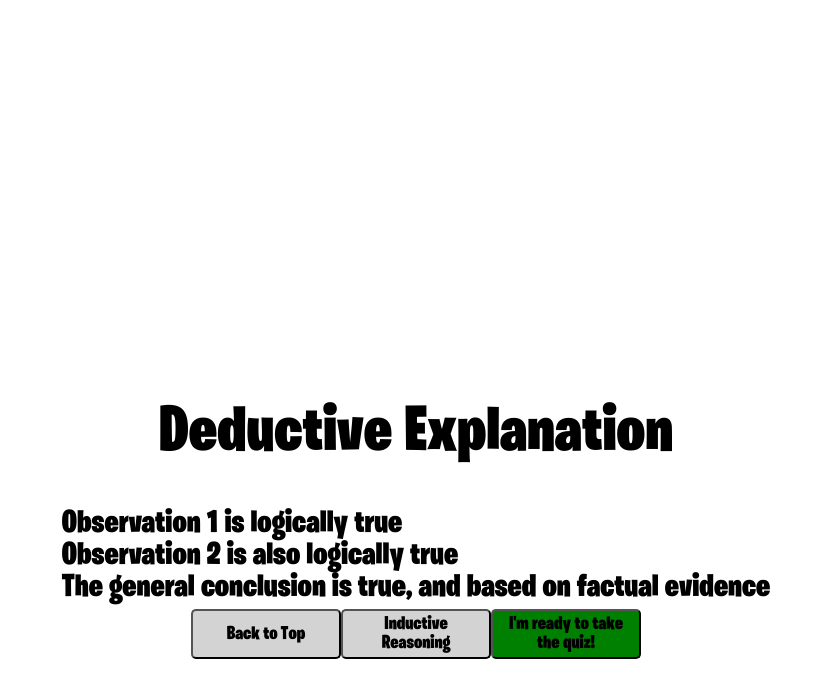
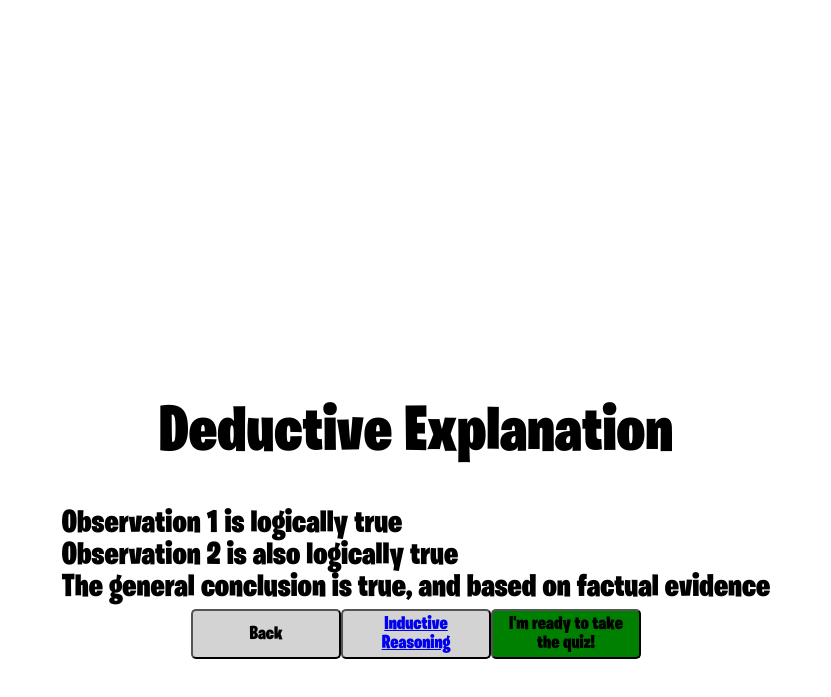
Before and after one commit to kliang96/dynamic-midterm, a plain HTML site: page dynamic-midterm/deductive.html in a window 1280 px wide. Shown: the part 699-1396 px from the top of the page, without its empty margins (232-1063 px from the left). Drawn offline with Linux system fonts and the light colour scheme.

Commit message:
linked deductive an dinductive buttons

```diff
--- a/dynamic-midterm/deductive.html
+++ b/dynamic-midterm/deductive.html
@@ -29,8 +29,8 @@
             <div class="deductive_answer">The general conclusion is true, and based on factual evidence</div>
         </div>
         <div class="buttons">
-            <button class="back_to_top" onclick="reset()">Back to Top</button>
-            <button class="learn_about_etc">Inductive Reasoning</button>
+            <button class="back_to_top" onclick="reset()">Back</button>
+            <button class="learn_about_etc"><a href="inductive.html">Inductive Reasoning</a></button>
             <button class="take_quiz">I'm ready to take the quiz!</button>
         </div>
     </div>
```
Also changed, not shown: dynamic-midterm/inductive.html (+2 -2 lines).
